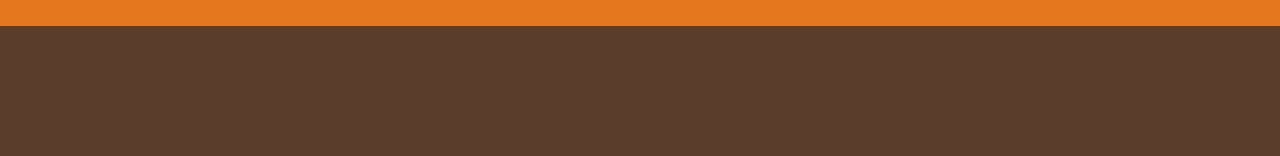
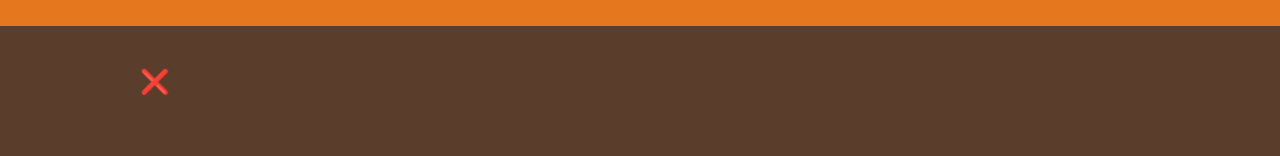
Before and after one commit to faisalkhandev/modernToDoList, a React (Create React App) app: page / in a window 1280 px wide. Shown: the part 251-407 px from the top of the page. Built offline with nearby package versions, Linux system fonts and the light colour scheme.

Commit message:
refactor

```diff
--- a/src/App.js
+++ b/src/App.js
@@ -8,7 +8,7 @@ const initialItems = [
 ];
 
 const App = () => {
-  const [items, setItems] = useState([]);
+  const [items, setItems] = useState([initialItems]);
 
   function handleAddItems(item) {
     setItems((items) => [...items, item]);
@@ -39,6 +39,7 @@ function Logo() {
 function Form({ onAddItems }) {
   const [description, setDescription] = useState("");
   const [quantity, setQuantity] = useState(1);
+  const [ase, setAse] = useState([]);
 
   function handleSubmitBtn(e) {
     e.preventDefault();
```
